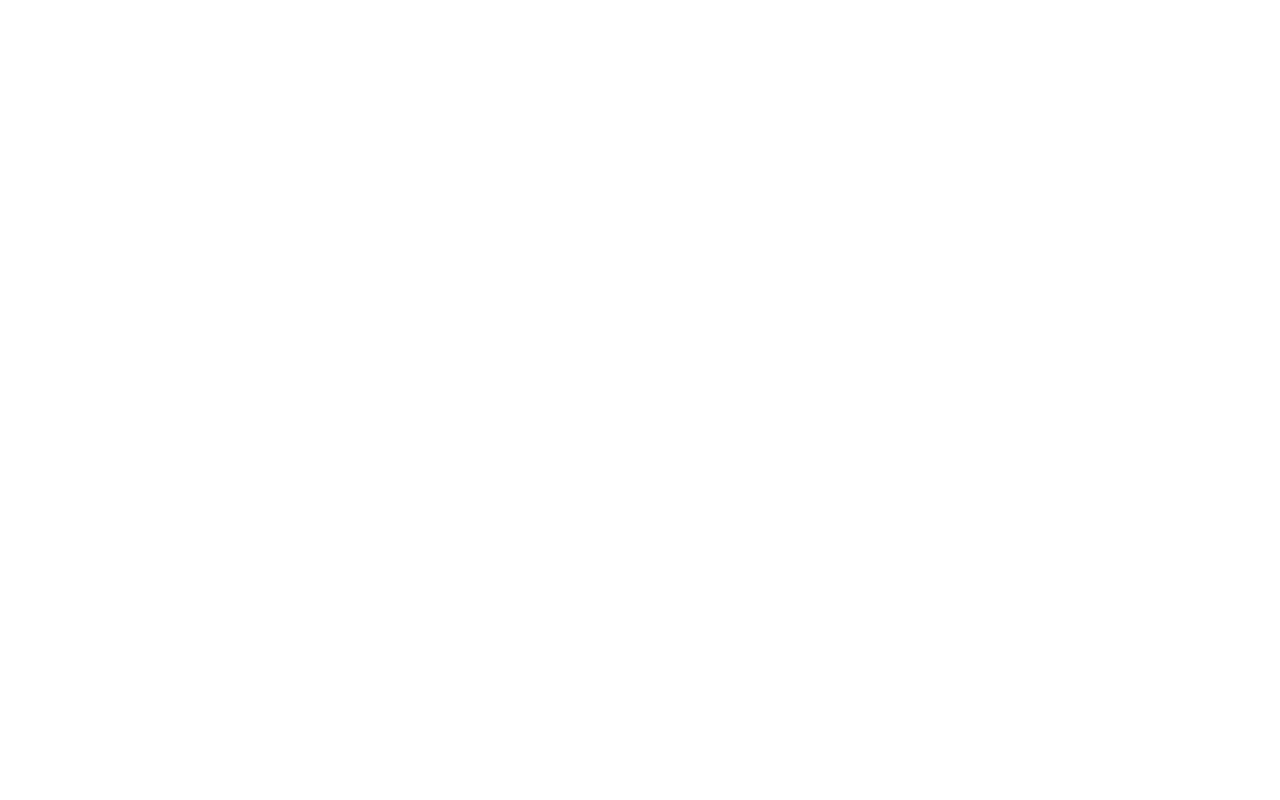
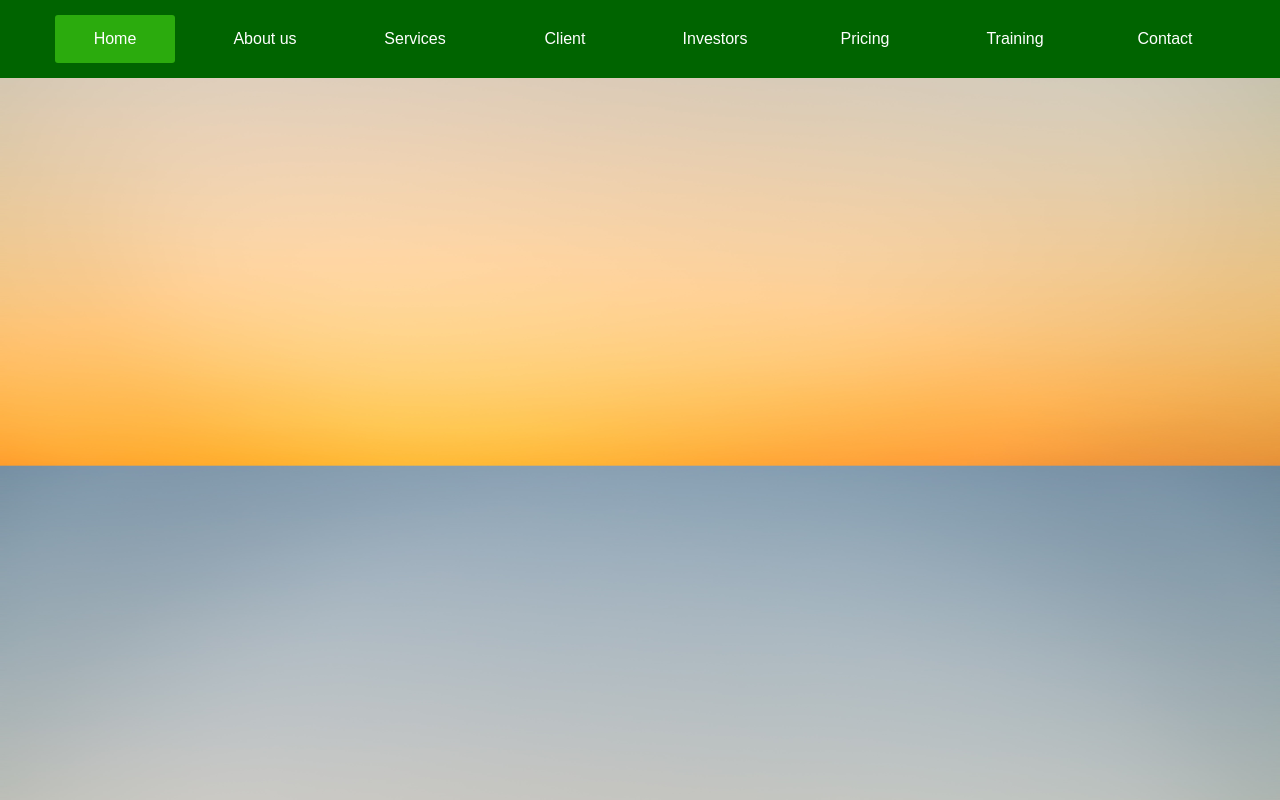
Before and after one commit to PieterJanDelbecke/codewars_TS, a website: page index.html in a window 1280 px wide. Drawn offline with Linux system fonts and the light colour scheme.

Commit message:
initial setup of the menubar

```diff
--- a/index.html
+++ b/index.html
@@ -1,12 +1,24 @@
 <!DOCTYPE html>
 <html lang="en">
-<head>
-  <meta charset="UTF-8">
-  <meta http-equiv="X-UA-Compatible" content="IE=edge">
-  <meta name="viewport" content="width=device-width, initial-scale=1.0">
-  <title>Document</title>
-</head>
-<body>
-
-</body>
+  <head>
+    <meta charset="UTF-8" />
+    <meta http-equiv="X-UA-Compatible" content="IE=edge" />
+    <meta name="viewport" content="width=device-width, initial-scale=1.0" />
+    <link rel="stylesheet" href="styles.css" />
+    <title>Drop Down menu</title>
+  </head>
+  <body>
+    <div class="menu-bar">
+      <ul>
+        <li class="active"><a href="#">Home</a></li>
+        <li><a href="#">About us</a></li>
+        <li><a href="#">Services</a></li>
+        <li><a href="#">Client</a></li>
+        <li><a href="#">Investors</a></li>
+        <li><a href="#">Pricing</a></li>
+        <li><a href="#">Training</a></li>
+        <li><a href="#">Contact</a></li>
+      </ul>
+    </div>
+  </body>
 </html>
--- /dev/null
+++ b/styles.css
@@ -0,0 +1,39 @@
+*{
+    padding: 0;
+    margin: 0;
+    box-sizing:border-box;
+}
+
+body {
+    background-image: url(background2.jpeg);
+    background-size: cover;
+    background-position: center;
+    font-family: sans-serif;
+}
+
+.menu-bar {
+    background: rgba(0,100,0);
+    text-align: center;
+}
+
+.menu-bar ul {
+    display: inline-flex;
+    list-style: none;
+    color: #fff;
+}
+
+.menu-bar ul li {
+    width: 120px;
+    margin: 15px;
+    padding: 15px;
+}
+
+.menu-bar ul li a {
+    text-decoration: none;
+    color: #fff;
+}
+
+.active, .menu-bar ul li:hover {
+    background-color: #2bab0d;
+    border-radius: 3px;
+}
```
Also changed, not shown: background.jpeg (added), background2.jpeg (added), img1.jpg (added).
